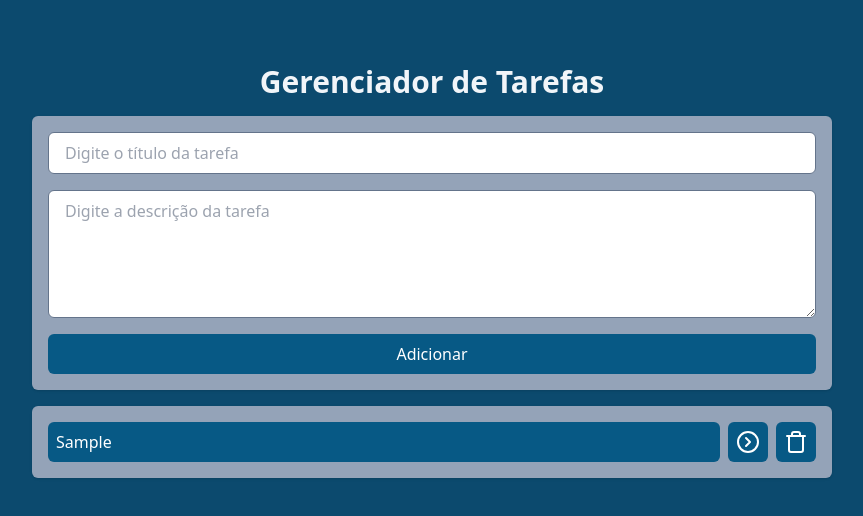
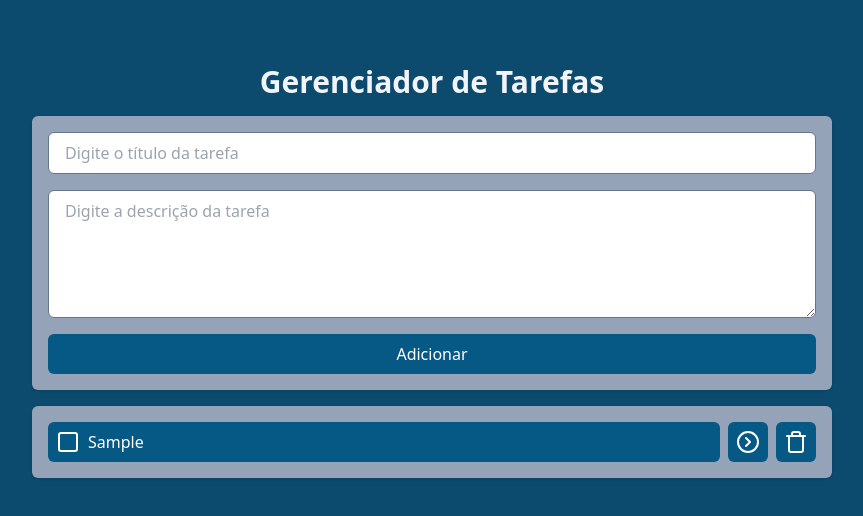
Before and after one commit to KelvinClenderson/Task-Manager, a React (Vite) app: page / in a window 1280 px wide. Both pictures are taken after typing "Sample", "Sample" into the empty fields and a click on the button "Adicionar". Shown: the top 516 px of the page, without its empty margins (208-1071 px from the left). Built offline with nearby package versions, Linux system fonts and the light colour scheme; no server answers.

Commit message:
update check tasks

```diff
--- a/src/App.jsx
+++ b/src/App.jsx
@@ -15,6 +15,7 @@ function App() {
     localStorage.setItem("tasks", JSON.stringify(tasks));
   }, [tasks]);
 
+  /*
   useEffect(() => {
     async function getasksFetch() {
       // Chama a API
@@ -42,6 +43,7 @@ function App() {
 
     getasksFetch();
   }, []);
+*/
 
   // Função que lida com a conclusão de uma tarefa
   function onTaskClicked(taskId) {
--- a/src/components/Tasks.tsx
+++ b/src/components/Tasks.tsx
@@ -1,4 +1,11 @@
-import { CircleChevronRight, Trash } from "lucide-react";
+import {
+  Check,
+  CheckCircle2Icon,
+  CircleChevronRight,
+  Square,
+  SquareCheck,
+  Trash,
+} from "lucide-react";
 import React from "react";
 import { useNavigate } from "react-router-dom";
 import Button from "./Button";
@@ -19,10 +26,11 @@ function Tasks(props) {
         <li key={task.id} className=" flex gap-2">
           <button
             onClick={() => props.onTaskClicked(task.id)}
-            className={`bg-sky-800 text-left w-full text-white p-2 rounded-md ${
+            className={`bg-sky-800 text-left w-full flex items-center gap-2 text-white p-2 rounded-md ${
               task.isCompleted ? "line-through" : ""
             }`}
           >
+            {task.isCompleted ? <SquareCheck /> : <Square />}
             {task.text}
           </button>
           <Button onClick={() => onSeeDeatailsClicked(task)}>
```
Also changed, not shown: 1 other file (tests, documents, lock files or other folders).
